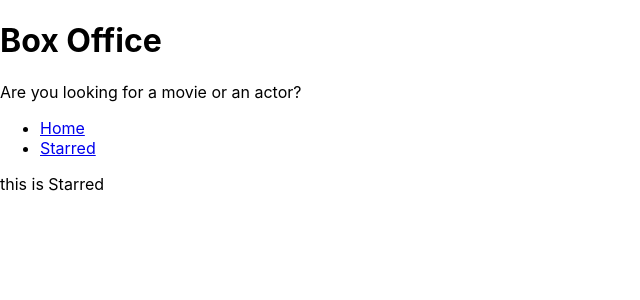
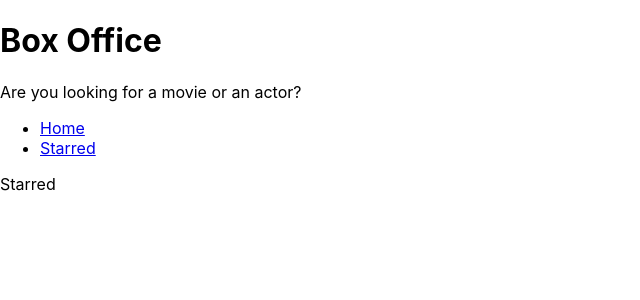
Before and after one commit to AZAD-CYBER/Box-Office-movie, a React (Create React App) app: page /starred in a window 1280 px wide. Shown: the top 300 px of the page, without its empty margins (0-640 px from the left). Built offline with nearby package versions, Linux system fonts and the light colour scheme.

Commit message:
read_file

```diff
--- a/src/Pages/Starred.js
+++ b/src/Pages/Starred.js
@@ -1,7 +1,7 @@
 import React from "react";
 import MainPageLayout from "../components/MainPageLayout";
 function Starred() {
-  return <MainPageLayout>this is Starred</MainPageLayout>;
+  return <MainPageLayout> Starred</MainPageLayout>;
 }
 
 export default Starred;
```
